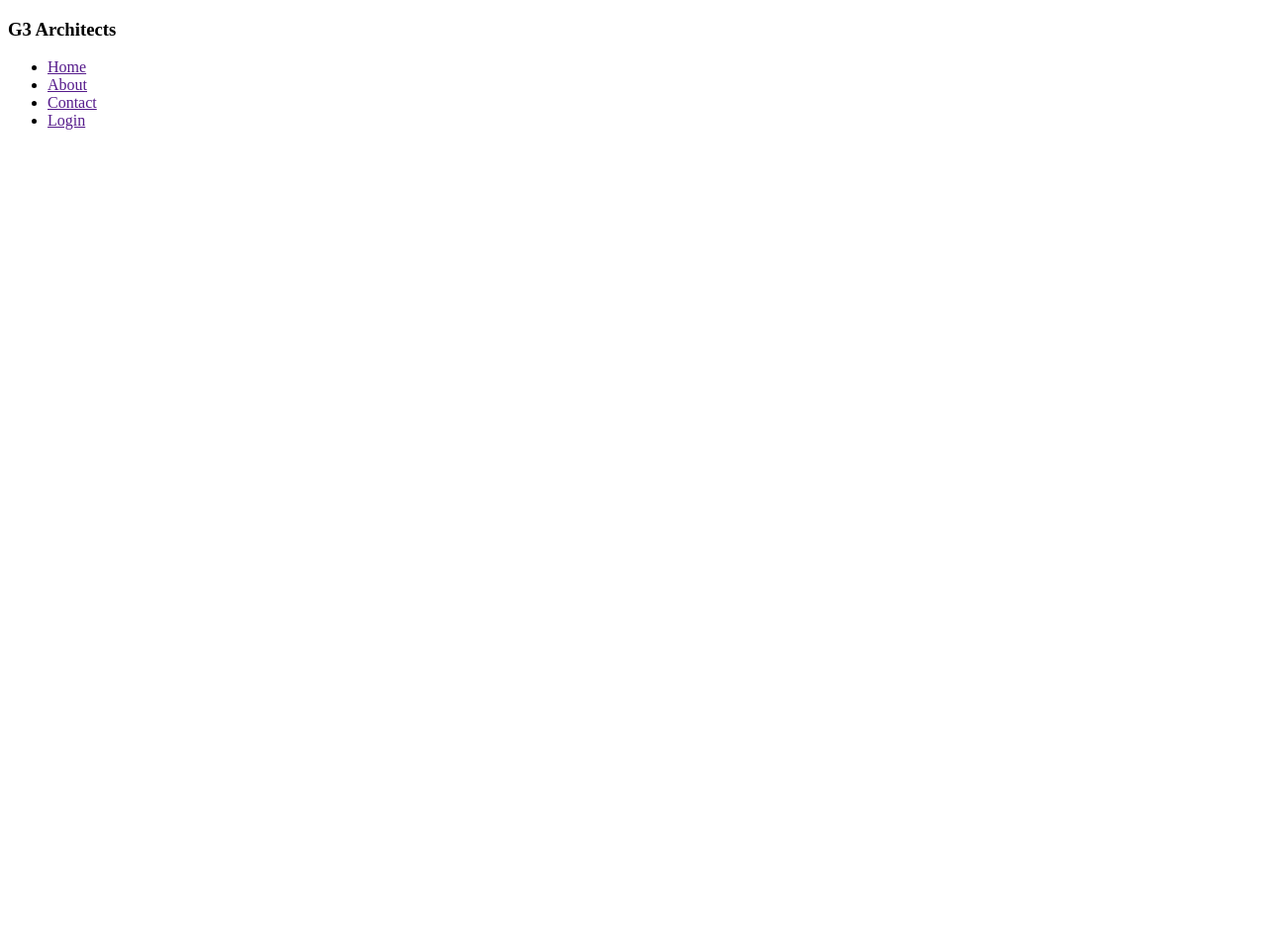
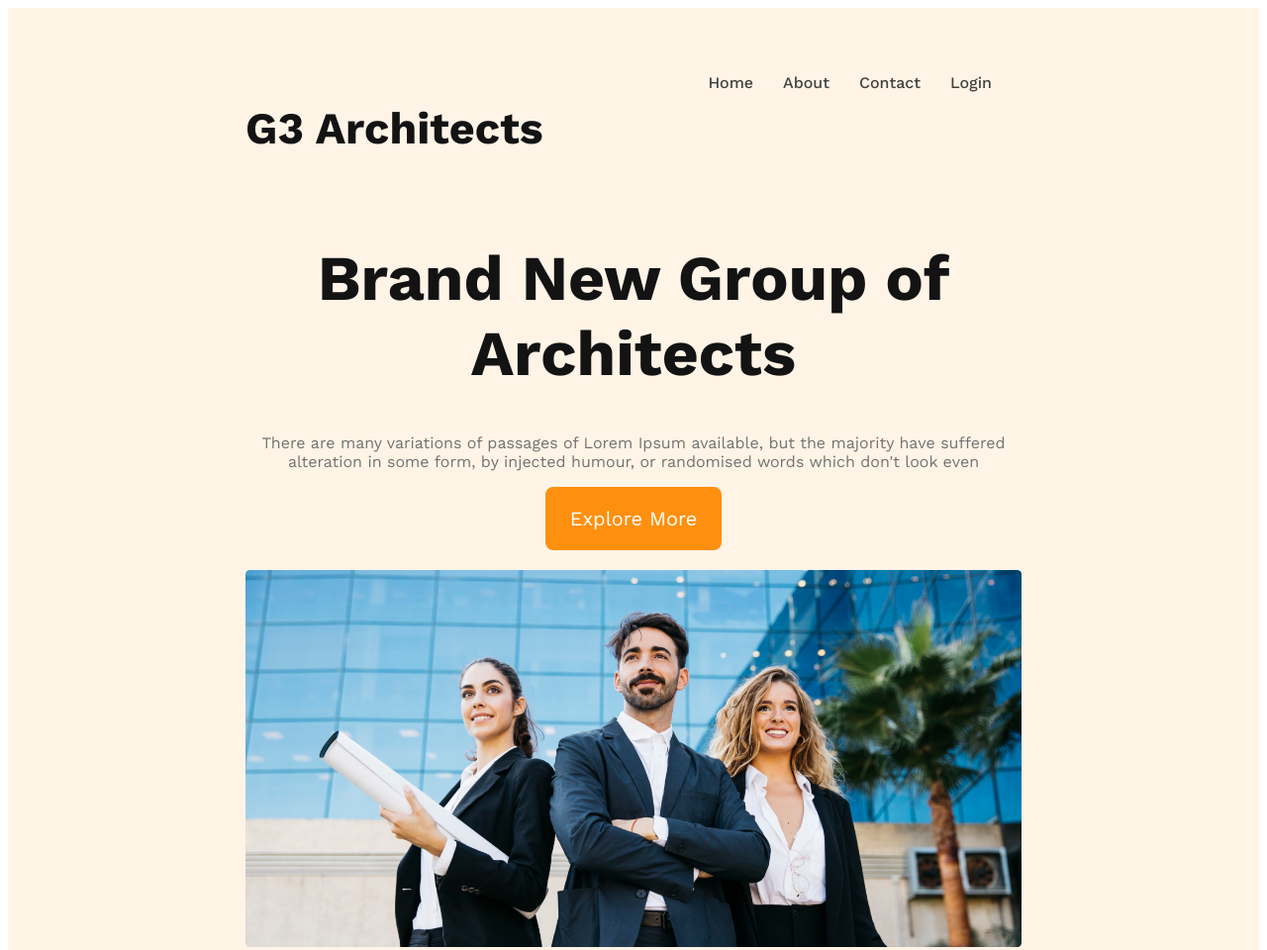
Before and after one commit to Bilshansakib/my-g3-architects-website, a plain HTML site: page index.html in a window 1280 px wide. Shown: the top 960 px of the page at 99% size. Before the commit the page ends 800 px from the top, so only its background shows below. Drawn offline with nearby package versions, Linux system fonts and the light colour scheme.

Commit message:
media Q added

```diff
--- a/index.html
+++ b/index.html
@@ -8,18 +8,28 @@
 </head>
 <body>
     <header>
-        <h3>G3 Architects</h3>
         <nav>
+            <h3 class="nav-title">G3 Architects</h3>
             <ul>
                 <li><a href="">Home</a></li>
                 <li><a href="">About</a></li>
                 <li><a href="">Contact</a></li>
                 <li><a href="">Login</a></li>
             </ul>
+        </nav>
+        <div class="banner">
+            <div class="banner-content">
+                <h1 class="banner-title">Brand New Group of Architects
+                </h1>
+                <p class="banner-description">There are many variations of passages of Lorem Ipsum available, but the majority have suffered alteration in some form, by injected
+                     humour, or randomised words which don't look even</p>
+                <button class="btn-primary">Explore More</button>
+            </div>
+            <img src="images/banner.png" alt="">
+        </div>
+    </header>
+    <main>
 
-        </nav>
-
-    </header>
-    <main></main>
+    </main>
 </body>
 </html>
--- a/styles.css
+++ b/styles.css
@@ -0,0 +1,83 @@
+@import url('https://fonts.googleapis.com/css2?family=Inter:wght@100;200;300;400;500;600;700;800;900&family=Lato:ital,wght@0,100;0,300;0,400;0,700;0,900;1,100;1,300;1,400;1,700;1,900&family=Merriweather:ital,wght@0,300;0,400;0,700;0,900;1,700;1,900&family=Open+Sans:wght@400;700;800&family=Work+Sans:ital,wght@0,400;0,500;0,700;0,800;1,600&display=swap');
+
+* {
+font-family: 'Lato', sans-serif;
+font-family: 'Open Sans', sans-serif;
+font-family: 'Work Sans', sans-serif;
+}
+.btn-primary {
+    border-radius: 8px;
+    color: #fff;
+    padding: 20px 25px;
+    font-size: 1.25rem;
+    background: #ff900f;
+    cursor: pointer;
+    border: 0;
+}
+header{
+    background: rgb(255, 144, 14, 0.10);
+    padding: 50px 240px;
+
+}
+nav{
+    display: flex;
+    justify-content: space-between;
+}
+nav> ul {
+    display: flex;
+
+}
+nav li{
+    list-style: none;
+    margin-right: 30px;
+    font-size: 1rem;
+    font-weight: 500;
+    color: #424242 ;
+}
+nav li a {
+    text-decoration: none;
+    color: #424242;
+}
+.nav-title {
+    font-size: 2.8rem;
+    font-weight: 700;
+    color: #131313;
+}
+/* banner styles */
+.banner-content {
+    max-width: 800px;
+    text-align: center;
+    margin: 0 auto;
+}
+.banner-title {
+    font-size: 4rem;
+    font-weight: 700;
+    color: #131313;
+}
+.banner-description {
+    color: #727272;
+}
+.banner img {
+    margin-top: 20px;
+    width: 100%;
+
+}
+/* responsive media  q*/
+@media screen and (max-width: 576px) {
+    header {
+        padding: 20px;
+    }
+    nav {
+        flex-direction: column;
+    }
+
+}
+/* tablet or medium device */
+@media screen and (min-width:576px) and (max-width:960px) {
+    header {
+        padding: 50px;
+    }
+    nav {
+        flex-direction: column;
+    }
+}
```
